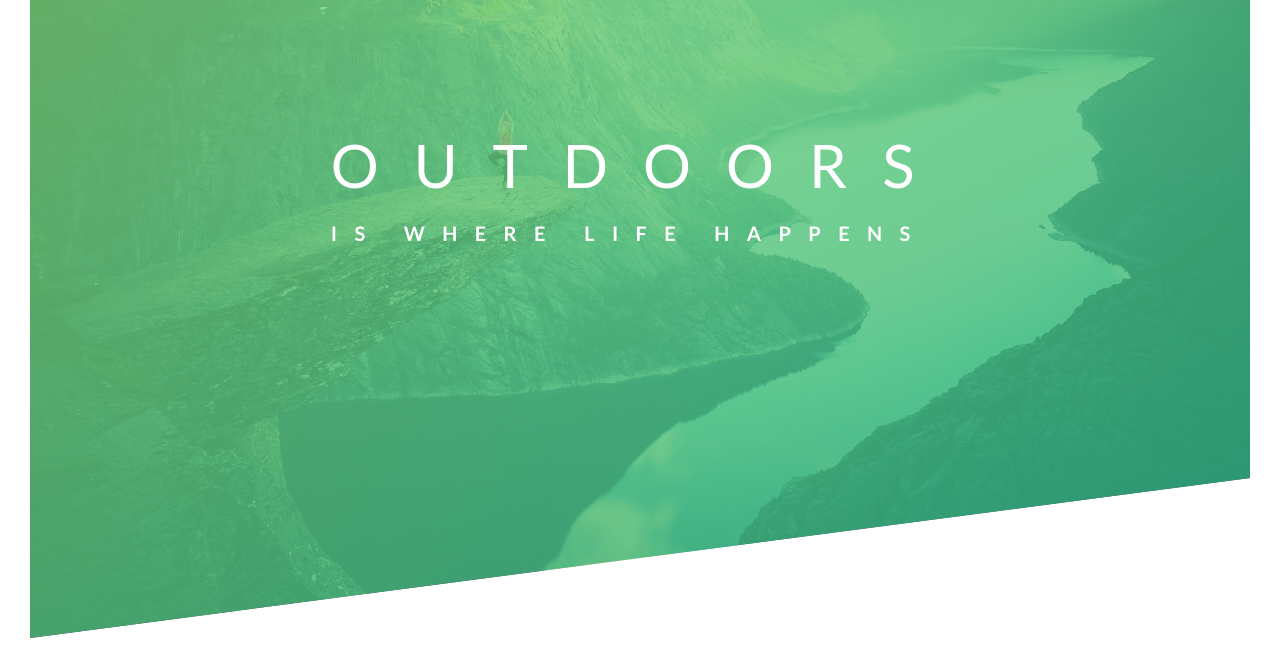
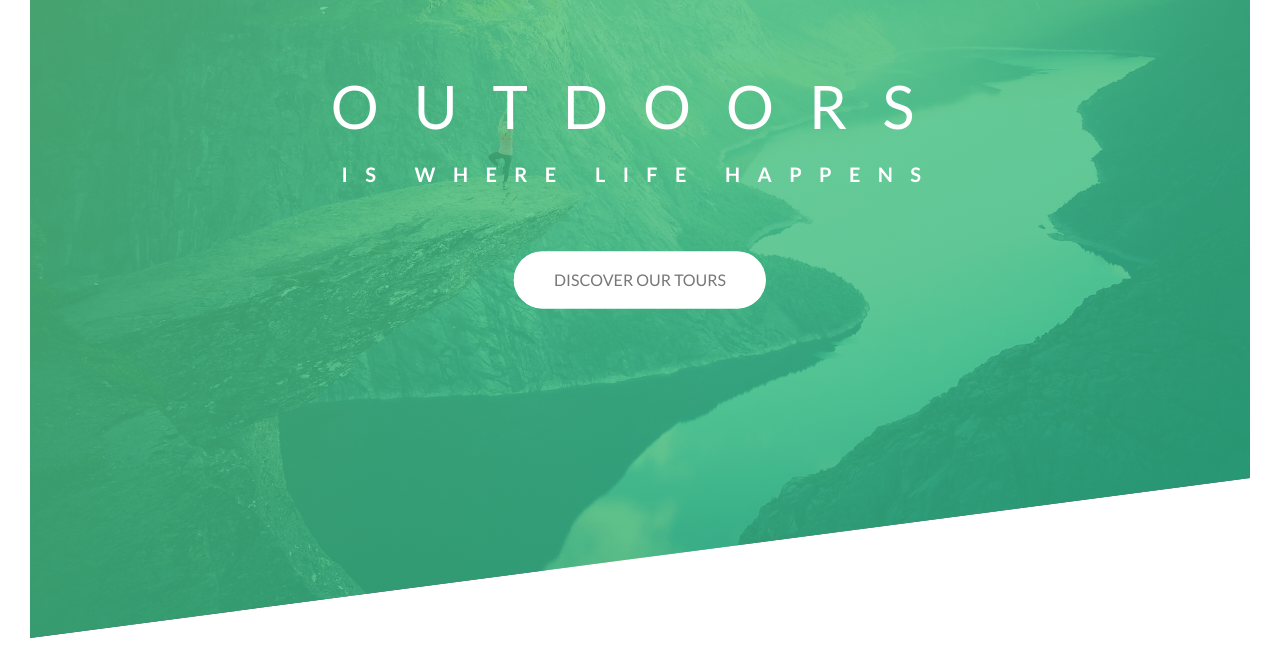
Before and after one commit to TranNguyenDongGon/Frontend, a plain HTML site: page 6.Natours/index.html in a window 1280 px wide. Shown: the part 152-820 px from the top of the page. Drawn offline with Linux system fonts and the light colour scheme; files whose address does not match are found by name.

Commit message:
fix sass file

```diff
--- /dev/null
+++ b/6.Natours/css/style.scss
@@ -0,0 +1,175 @@
+$color-primary:#7ed56f;
+$color-primary-light:#55c57a;
+$color-primary-dark:#28b485;
+$color-gray-dark:#777;
+$color-white:#fff;
+
+* {
+    margin: 0;
+    padding: 0;
+    box-sizing: border-box;
+}
+
+body {
+    font-family: "Lato", sans-serif;
+    font-weight: 400;
+    font-size: 16px;
+    line-height: 1.7;
+    color: $color-gray-dark;
+    padding: 30px;
+}
+
+.header {
+    height: 95vh;
+    background: linear-gradient(to right bottom, rgba($color-primary-light, 0.8), rgba($color-primary-dark, 0.8)), url(../img/hero.jpg);
+    background-position: center;
+    background-size: cover;
+    clip-path: polygon(0 0, 100% 0, 100% 75vh, 0 100%);
+    position: relative;
+
+    &__logo-box {
+        position: absolute;
+        top: 40px;
+        left: 40px;
+    }
+
+    &__logo {
+        height: 35px;
+    }
+
+    &__text-box {
+        position: absolute;
+        top: 40%;
+        left: 50%;
+        transform: translate(-50%, -50%);
+        text-align: center;
+    }
+}
+
+
+
+.heading-primary {
+    text-transform: uppercase;
+    color: $color-white;
+    backface-visibility: hidden;
+    margin-bottom: 60px;
+
+    &--main {
+        font-size: 60px;
+        display: block;
+        font-weight: 400;
+        letter-spacing: 35px;
+        animation: moveInLeft 1s ease-out;
+    }
+
+    &--sub {
+        display: block;
+        font-size: 20px;
+        font-weight: 700;
+        letter-spacing: 17.4px;
+        animation: moveInRight 1s ease-out;
+    }
+
+}
+
+@keyframes moveInLeft {
+    0% {
+        transform: translateX(-100px);
+        opacity: 0;
+    }
+
+    80% {
+        transform: translateX(10px);
+        opacity: 1;
+    }
+
+    100% {
+        transform: translateX(0);
+        opacity: 1;
+    }
+}
+
+@keyframes moveInRight {
+    0% {
+        transform: translateX(100px);
+        opacity: 0;
+    }
+
+    80% {
+        transform: translateX(-10px);
+        opacity: 1;
+    }
+
+    100% {
+        transform: translateX(0);
+        opacity: 1;
+    }
+}
+
+@keyframes moveInBottom {
+    0% {
+        transform: translateY(30px);
+        opacity: 0;
+    }
+
+    100% {
+        transform: translateY(0);
+        opacity: 1;
+    }
+}
+
+.btn {
+
+    &:link,
+    &:visited {
+        text-transform: uppercase;
+        display: inline-block;
+        padding: 15px 40px;
+        border-radius: 100px;
+        text-decoration: none;
+        transition: all .2s;
+        position: relative;
+    }
+
+    &:hover {
+        transform: translateY(3px);
+        box-shadow: 0 10px 20px rgba(0, 0, 0, .2);
+
+        &::after {
+            transform: scale(1.5);
+            opacity: 0;
+        }
+    }
+
+    &:active {
+        transform: translateY(1px);
+        box-shadow: 0 5px 10px rgba(0, 0, 0, .2);
+    }
+
+    &--white {
+        background-color: $color-white;
+        color: $color-gray-dark;
+
+        &::after {
+            background-color: $color-white;
+        }
+    }
+
+    &::after {
+        content: "";
+        display: inline-block;
+        position: absolute;
+        width: 100%;
+        height: 100%;
+        top: 0;
+        left: 0;
+        border-radius: 100px;
+        transition: all .4s;
+        z-index: -1;
+    }
+
+    &--animated {
+        animation: moveInBottom .5s ease-out;
+        animation-fill-mode: backwards;
+    }
+}
--- a/6.Natours/index.html
+++ b/6.Natours/index.html
@@ -7,7 +7,6 @@
 
     <link href="https://fonts.googleapis.com/css?family=Lato:100,300,400,700,900" rel="stylesheet">
 
-    <link rel="stylesheet" href="css/icon-font.css">
     <link rel="stylesheet" href="css/style.css">
     <link rel="shortcut icon" type="image/png" href="img/favicon.png">
     <title>Natours | Exciting tours for adventurous people</title>
@@ -15,15 +14,17 @@
 
 <body>
     <header class="header">
-        <div class="logo-box">
-            <img src="img/logo-white.png" alt="Logo" class="logo">
+        <div class="header__logo-box">
+            <img src="img/logo-white.png" alt="Logo" class="header__logo">
         </div>
 
-        <div class="text-box">
-            <div class="heading-primary">
-                <span class="heading-primary-main">outdoors</span>
-                <span class="heading-primary-sub">is where life happens</span>
-            </div>
+        <div class="header__text-box">
+            <h1 class="heading-primary">
+                <span class="heading-primary--main">outdoors</span>
+                <span class="heading-primary--sub">is where life happens</span>
+            </h1>
+
+            <a href="" class="btn btn--white btn--animated">Discover Our Tours</a>
         </div>
         <!-- end text-box -->
     </header>
```
Also changed, not shown: 6.Natours/css/style.css, 1 other file.
